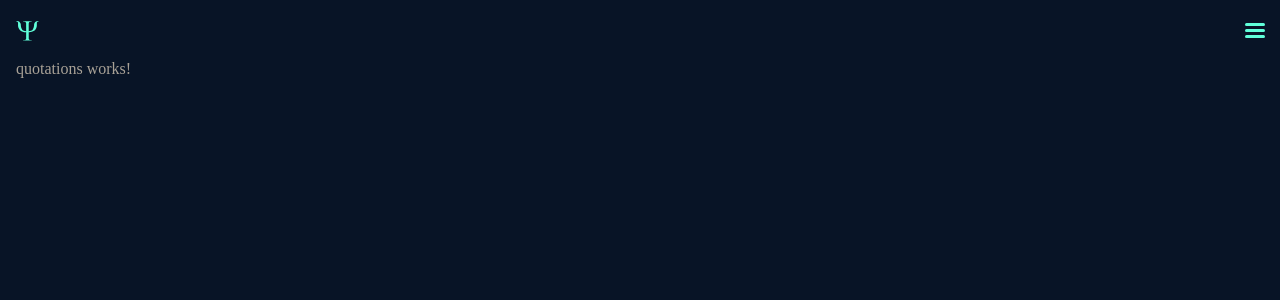
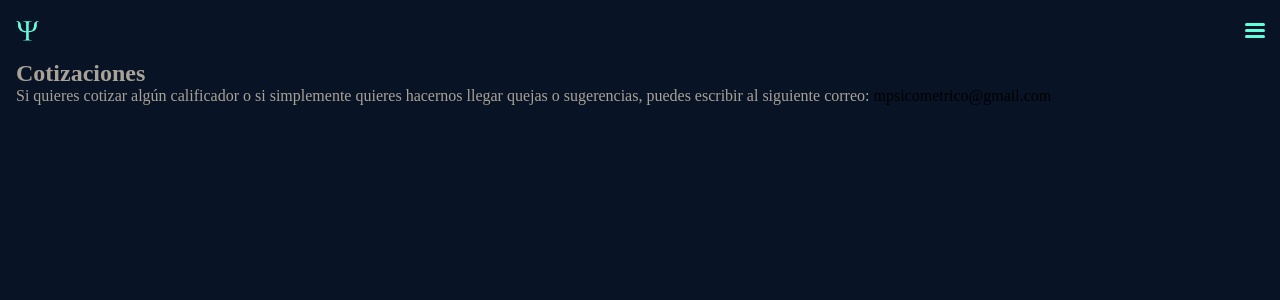
Before and after one commit to mpsicometrico/calificadores-psicometrico, an Angular app: page /quotations in a window 1280 px wide. Shown: the top 300 px of the page. Built offline with nearby package versions, Linux system fonts and the light colour scheme.

Commit message:
:construction: [WIP]: Quotations structure initialized

```diff
--- a/src/app/components/quotations/quotations.component.html
+++ b/src/app/components/quotations/quotations.component.html
@@ -1 +1,12 @@
-<p>quotations works!</p>
+<section class="quotation">
+  <h1>Cotizaciones</h1>
+  <p>
+    Si quieres cotizar algún calificador o si simplemente quieres hacernos
+    llegar quejas o sugerencias, puedes escribir al siguiente correo:
+    <span
+      ><a href="mailto:mpsicometrico@gmail.com"
+        >mpsicometrico@gmail.com</a
+      ></span
+    >
+  </p>
+</section>
```
